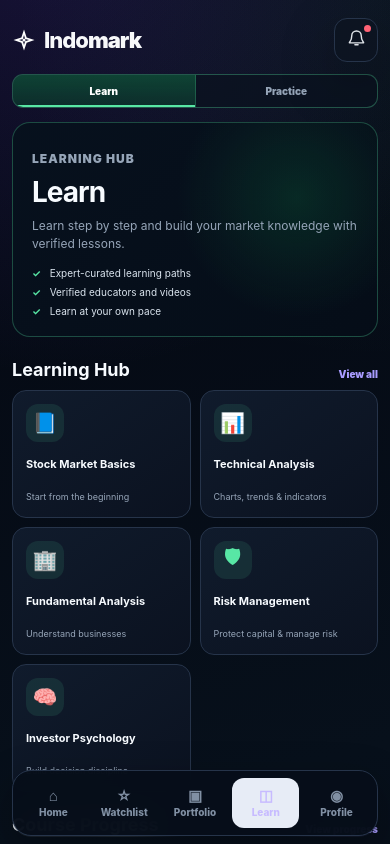
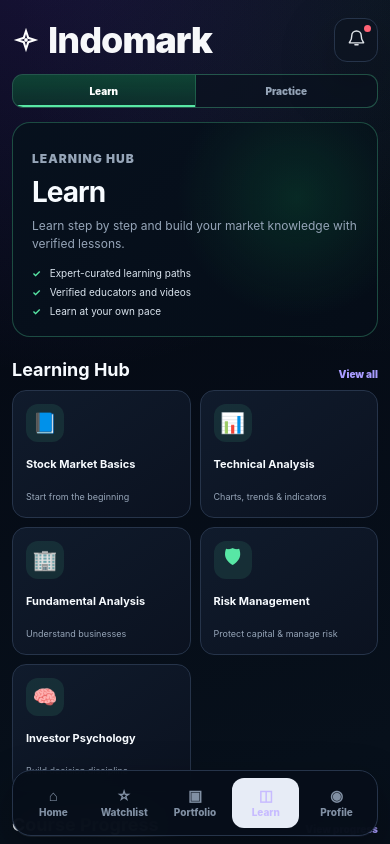
Before and after one commit to Indomark/Indomark, a website: page html/learn.html in a window 390 px wide. Shown: the top 844 px of the page. Drawn offline with Linux system fonts and the light colour scheme.

Commit message:
Match Learn branding to Home

```diff
--- a/html/learn.html
+++ b/html/learn.html
@@ -12,7 +12,7 @@
 *{box-sizing:border-box}html,body{margin:0;min-height:100%;background:var(--bg);color:var(--text);font-family:Inter,Arial,Helvetica,sans-serif}
 .learn-page{min-height:100vh;min-height:100svh;padding:20px 18px calc(116px + env(safe-area-inset-bottom));background:radial-gradient(circle at 12% -6%,rgba(112,71,232,.19),transparent 30%),radial-gradient(circle at 96% 0%,rgba(88,231,165,.06),transparent 25%),linear-gradient(165deg,#040711 0%,#07101b 56%,#050814 100%);overflow-x:hidden}
 .learn-wrap{width:min(1180px,100%);margin:0 auto}.topbar{display:flex;align-items:center;justify-content:space-between;gap:14px;padding:2px 0}
-.topbar .brand{display:flex;align-items:center;gap:9px;color:var(--text);text-decoration:none;font-size:34px;line-height:1;font-weight:900;letter-spacing:-1.7px;white-space:nowrap}.topbar .brand .bolt{width:28px;height:28px;flex:0 0 28px;display:inline-block;background:transparent url('../assets/indomark-mobile-icon.svg?v=6') center/contain no-repeat}.topbar .brand strong{font-weight:900}
+.topbar .brand{display:flex;align-items:center;gap:10px;color:var(--text);text-decoration:none;font-size:30px;line-height:1;font-weight:900;letter-spacing:-1.7px;white-space:nowrap}.topbar .brand .bolt{width:30px;height:30px;flex:0 0 30px;display:inline-block;background:transparent url('../assets/indomark-compass-dark.svg?v=1') center/contain no-repeat}.topbar .brand strong{font-weight:900}
 .notification-button{flex:0 0 44px;width:44px;height:44px;border:1px solid var(--line);border-radius:13px;background:rgba(12,20,33,.84);color:var(--text);box-shadow:var(--shadow);display:grid;place-items:center;cursor:pointer;position:relative}.bell-icon{display:block;line-height:1;font-size:17px;opacity:.9}.notification-button .badge{position:absolute;right:6px;top:6px;width:7px;height:7px;border-radius:50%;background:var(--red);display:block}
 .learn-mode-tabs{display:flex;align-items:center;width:100%;gap:0;margin-top:10px;border:1px solid rgba(88,231,165,.32);border-radius:11px;overflow:hidden;background:rgba(10,18,31,.72)}.learn-mode-tab{flex:1;display:flex;align-items:center;justify-content:center;height:34px;padding:0 14px;color:var(--muted);background:transparent;text-decoration:none;font-size:11px;font-weight:900;line-height:1;border:0;border-right:1px solid rgba(88,231,165,.22)}.learn-mode-tab:last-child{border-right:0}.learn-mode-tab.active{color:#fff;background:linear-gradient(180deg,rgba(20,180,93,.30),rgba(20,180,93,.16));box-shadow:inset 0 -2px 0 #58e7a5}
 .hero{margin-top:14px;padding:24px;border:1px solid rgba(88,231,165,.28);border-radius:19px;background:radial-gradient(circle at 78% 35%,rgba(20,180,93,.16),transparent 38%),linear-gradient(135deg,rgba(7,17,30,.98),rgba(5,13,24,.98));overflow:hidden;position:relative}.hero-copy{position:relative;z-index:1;max-width:560px}.eyebrow{margin:0;color:var(--green);font-size:9px;font-weight:900;letter-spacing:1px}.hero h1{margin:7px 0 0;font-size:32px;letter-spacing:-1px}.hero p{margin:8px 0 0;color:var(--muted);font-size:12px;line-height:1.5}.hero-points{display:grid;gap:7px;margin-top:14px}.hero-points span{font-size:10px;color:#d9e3ed}.hero-points b{color:var(--green);margin-right:6px}
@@ -20,7 +20,7 @@
 .progress-card,.continue-card{border:1px solid var(--line);border-radius:15px;background:linear-gradient(145deg,var(--panel-2),var(--panel));padding:15px}.progress-card{display:grid;grid-template-columns:1.2fr .8fr 1fr;gap:14px;align-items:center}.progress-card h3{margin:0;font-size:14px}.progress-card p,.continue-card p{margin:5px 0 0;color:var(--muted);font-size:10px}.primary-btn,.continue-cta{display:inline-flex;align-items:center;justify-content:center;margin-top:12px;padding:10px 14px;border-radius:10px;background:#16a34a;color:#fff;text-decoration:none;font-size:10px;font-weight:900}.progress-ring{width:92px;height:92px;border-radius:50%;display:grid;place-items:center;background:conic-gradient(#22c55e 0 0%,rgba(148,163,184,.15) 0 100%);position:relative;margin:auto}.progress-ring:after{content:"";position:absolute;inset:8px;border-radius:50%;background:var(--panel)}.progress-ring span{position:relative;z-index:1;font-size:18px;font-weight:900}.progress-stats{display:grid;gap:8px}.progress-row{display:flex;align-items:center;justify-content:space-between;font-size:10px}.progress-row span{color:var(--muted)}
 .continue-card{display:grid;grid-template-columns:185px 1fr auto;gap:14px;align-items:center}.thumb{aspect-ratio:16/9;border-radius:11px;background:linear-gradient(145deg,#0b2330,#0b1727);border:1px solid var(--line);display:grid;place-items:center;position:relative;overflow:hidden}.thumb:before{content:"";position:absolute;width:120%;height:2px;background:#58e7a5;transform:rotate(-17deg);box-shadow:0 16px 0 rgba(59,130,246,.6)}.play{width:42px;height:42px;border-radius:50%;border:1px solid rgba(255,255,255,.5);background:rgba(4,10,18,.7);display:grid;place-items:center;position:relative;z-index:1}.play:after{content:"";margin-left:3px;border-left:9px solid #fff;border-top:6px solid transparent;border-bottom:6px solid transparent}.bar{height:7px;margin-top:10px;border-radius:999px;background:rgba(148,163,184,.12);overflow:hidden}.bar span{display:block;height:100%;width:0;background:#22c55e}.continue-cta{min-width:112px;margin-top:0}
 .bottom-nav{position:fixed;left:50%;bottom:max(8px,env(safe-area-inset-bottom));transform:translateX(-50%);z-index:50;width:min(920px,calc(100vw - 32px));padding:7px;border:1px solid var(--line);border-radius:19px;background:rgba(7,14,25,.96);backdrop-filter:blur(18px);box-shadow:0 14px 40px rgba(0,0,0,.30);display:grid;grid-template-columns:repeat(5,1fr);gap:4px}.bottom-nav a{display:block;color:#8190a4;text-decoration:none;text-align:center;padding:10px 5px;border-radius:12px;font-size:10px;font-weight:800}.bottom-nav a.active{background:#e7ecf6;color:#152033}.bottom-nav .icon{display:block;font-size:15px;line-height:1;margin-bottom:4px}
-@media(max-width:950px){.hub-grid{grid-template-columns:repeat(3,minmax(0,1fr))}}@media(max-width:700px){.learn-page{padding:16px 12px calc(110px + env(safe-area-inset-bottom))}.topbar .brand{font-size:34px}.topbar .brand .bolt{width:28px;height:28px;flex-basis:28px}.learn-mode-tab{height:32px;font-size:10px}.hero{padding:19px;border-radius:18px}.hero h1{font-size:28px}.hub-grid{grid-template-columns:repeat(2,minmax(0,1fr))}.hub-card{min-height:128px}.progress-card{grid-template-columns:1fr}.progress-ring{margin:0}.progress-stats{grid-template-columns:repeat(3,1fr)}.progress-row{display:grid;gap:2px}.continue-card{grid-template-columns:115px 1fr}.continue-cta{grid-column:2;justify-self:start}.bottom-nav{width:calc(100vw - 24px)}}@media(max-width:380px){.topbar .brand{font-size:30px}.topbar .brand .bolt{width:25px;height:25px;flex-basis:25px}.hub-grid{gap:7px}.hub-card{padding:10px;min-height:118px}.hub-card b{font-size:10px}.hub-card small{font-size:8px}.progress-stats{grid-template-columns:1fr}.continue-card{grid-template-columns:1fr}.continue-cta{grid-column:auto}}
+@media(max-width:950px){.hub-grid{grid-template-columns:repeat(3,minmax(0,1fr))}}@media(max-width:700px){.learn-page{padding:16px 12px calc(110px + env(safe-area-inset-bottom))}.topbar .brand{font-size:36px!important;gap:8px!important}.topbar .brand .bolt{width:28px!important;height:28px!important;flex-basis:28px!important}.learn-mode-tab{height:32px;font-size:10px}.hero{padding:19px;border-radius:18px}.hero h1{font-size:28px}.hub-grid{grid-template-columns:repeat(2,minmax(0,1fr))}.hub-card{min-height:128px}.progress-card{grid-template-columns:1fr}.progress-ring{margin:0}.progress-stats{grid-template-columns:repeat(3,1fr)}.progress-row{display:grid;gap:2px}.continue-card{grid-template-columns:115px 1fr}.continue-cta{grid-column:2;justify-self:start}.bottom-nav{width:calc(100vw - 24px)}}@media(max-width:380px){.topbar .brand{font-size:36px!important;gap:7px!important}.topbar .brand .bolt{width:26px!important;height:26px!important;flex-basis:26px!important}.hub-grid{gap:7px}.hub-card{padding:10px;min-height:118px}.hub-card b{font-size:10px}.hub-card small{font-size:8px}.progress-stats{grid-template-columns:1fr}.continue-card{grid-template-columns:1fr}.continue-cta{grid-column:auto}}
 </style>
 <title>Indomark — Learn</title>
 </head>
```
